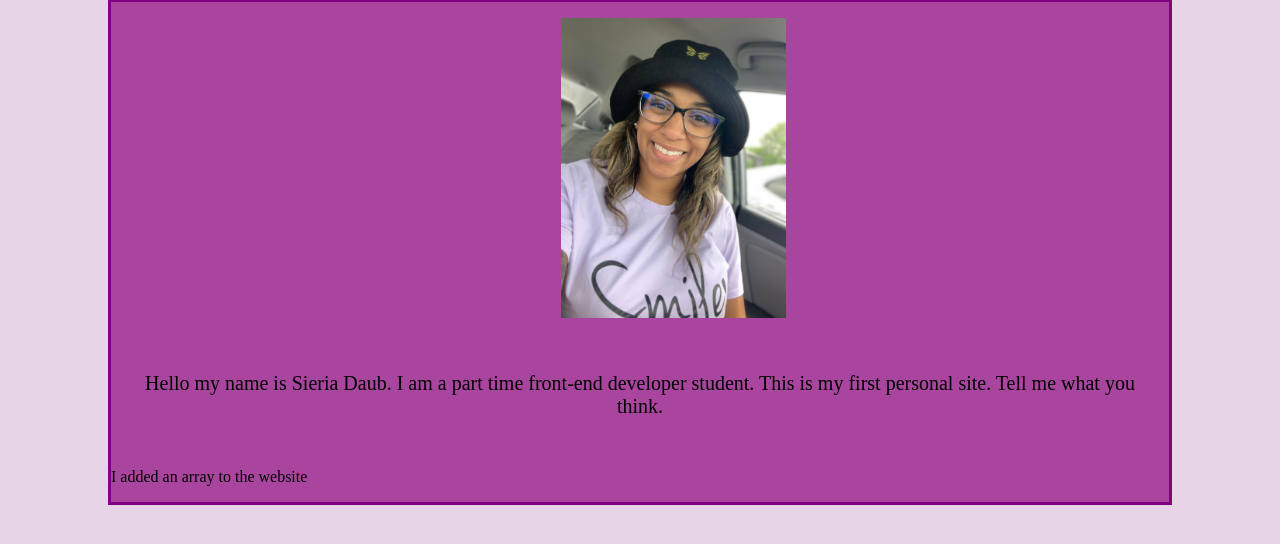
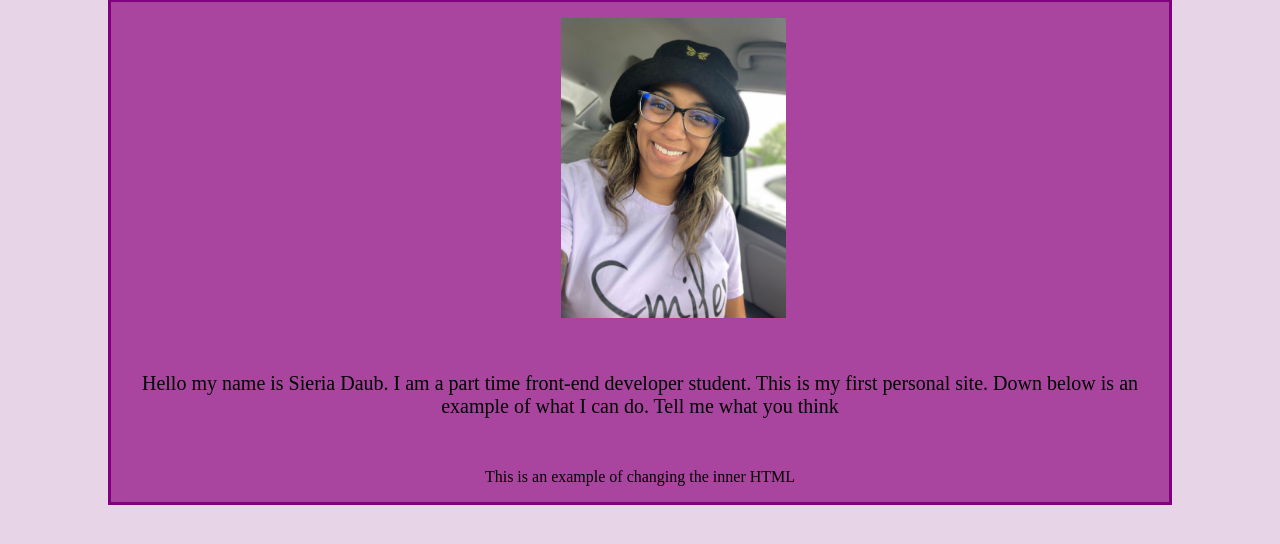
Before and after one commit to SieriaDaub/Personal-Site, a PHP site: page /index.html in a window 1280 px wide. Shown: the part 165-709 px from the top of the page. Run offline with PHP 8.4, Linux system fonts and the light colour scheme.

Commit message:
changes in the inner HTML

```diff
--- a/cssResume.css
+++ b/cssResume.css
@@ -58,3 +58,6 @@ img{
 .contactparagraph{
     font-size: 20px;
 }
+#learning{
+    text-align: center;
+}
--- a/dom.js
+++ b/dom.js
@@ -1,5 +1,8 @@
-let updated = document.getElementsByClassName('learning')
-updated.innerHTML += '<p>[about,resume,contact]</p>'
+
+let updated = document.querySelector('#learning')
+updated.innerHTML = '<p> This is an example of changing the inner HTML </p>'
+
+
 
 for (let e = 0; e < 5; e++) {
     console.log('Hello Everyone');
--- a/index.html
+++ b/index.html
@@ -3,7 +3,6 @@
 <head>
     <title> Sieria Daub's Resume</title>
     <link rel="stylesheet" href="cssResume.css">
-    <script src="dom.js"></script>
 </head>
 <body>
 
@@ -13,9 +12,9 @@
         <div class="div1">
     <p class="part1"> <img src="profile.jpg" style="height:300px ;">
         <p class="part2">Hello my name is Sieria Daub. I am a part time front-end developer student.
-         This is my first personal site. Tell me what you think.</p>
-         <p class="learning">I added an array to the website</p>
-         </p>
+         This is my first personal site. Down below is an example of what I can do. Tell me what you think</p>
+         <p id="learning"> changing inner HTML</p>
+         <script src="dom.js"></script>
          </div>
 </body>
 </html>
```
